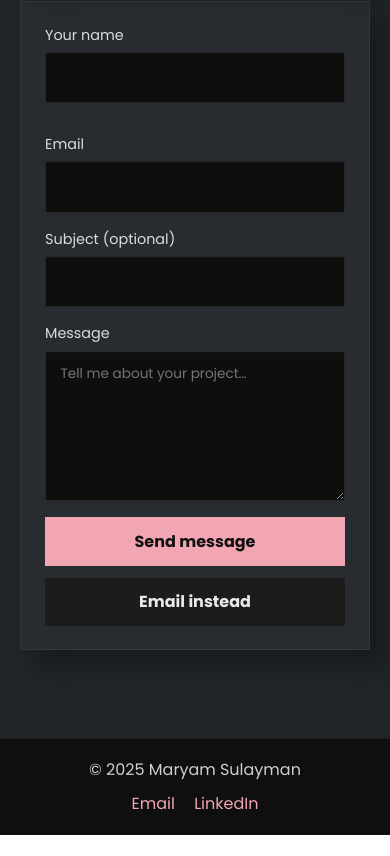
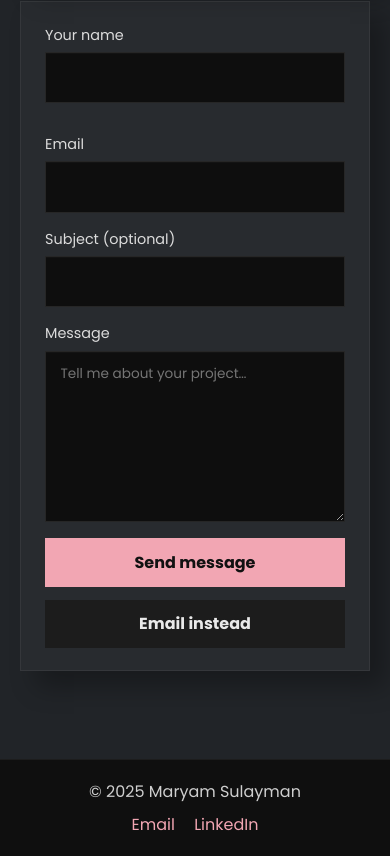
Before and after one commit to maryam-sulayman/portfolio, a React (Vite) app: page / in a window 390 px wide. Shown: the part 3554-4410 px from the top of the page. Before the commit the page ends 4389 px from the top, so only its background shows below. Built offline with nearby package versions, Linux system fonts and the light colour scheme.

Commit message:
updated text area zoom to stop

```diff
--- a/src/styles/Contact.css
+++ b/src/styles/Contact.css
@@ -132,7 +132,7 @@ input:focus, textarea:focus{
   padding: 1rem
   }
  .availability { font-size: 0.95rem; }
- textarea {
+ textarea::placeholder {
   font-size: 0.85rem;
  }
  .info-card-contact{ gap:1.2rem; }
```
